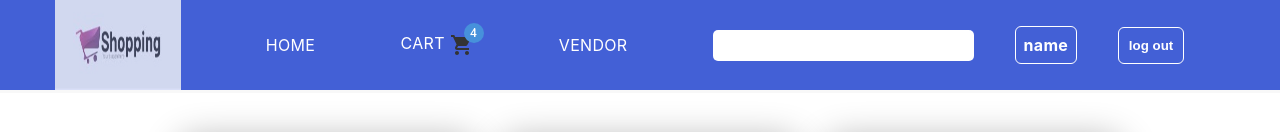
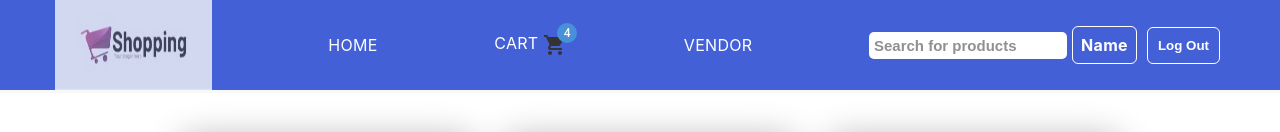
Before and after one commit to BavlyEkramy/final-system-project-cs309, a React (Create React App) app in the folder frontend/: page / in a window 1280 px wide. Shown: the top 132 px of the page. Built offline with nearby package versions, Linux system fonts and the light colour scheme.

Commit message:
Make some changes on header response, header menu, header search

```diff
--- a/frontend/package.json
+++ b/frontend/package.json
@@ -14,7 +14,6 @@
     "axios": "^1.6.2",
     "cors": "^2.8.5",
     "framer-motion": "^10.16.14",
-    "node": "^21.2.0",
     "react": "^18.2.0",
     "react-dom": "^18.2.0",
     "react-router-dom": "^6.20.0",
--- a/frontend/src/components/Header/Header.jsx
+++ b/frontend/src/components/Header/Header.jsx
@@ -29,7 +29,7 @@ const Header = props => {
 					<li><Link to="/vendor">Vendor</Link></li>
         </ul>
 			</nav>
-			<Search />
+			<Search placeholder="Search for products"/>
 			<div className='sign flex-box'>
 				{!login ?
 
--- a/frontend/src/components/Header/index.css
+++ b/frontend/src/components/Header/index.css
@@ -40,7 +40,7 @@ header .logo img {
 
 header nav {
   padding: 10px 15px;
-  flex: 2;
+  flex: 4;
   margin: 0;
 
 }
@@ -73,13 +73,12 @@ header nav ul li a {
 }
 
 header .search {
-  flex: 1;
+  flex: 1.2;
 }
 
 header .sign {
   justify-content: space-evenly;
   align-items: center;
-  flex: 1;
 }
 
 header .sign a {
@@ -92,8 +91,9 @@ header .sign input, header .sign a, header .sign .username {
   font-weight: bold;
   background-color: transparent;
   color: #fff;
-  padding: 15px;
-  text-transform: lowercase;
+  padding: 10px;
+  text-transform: capitalize;
+  margin: 5px;
 }
 
 header .sign .username {
@@ -133,20 +133,15 @@ header .menu-icon img {
 	}
 
   header .logo {
-    flex: .5;
+    flex: 1;
   }
 }
 
 @media (max-width: 767px) {
   header .search {
-    display: block;
-    width: 10px;
-    margin-left: 30px;
+    display: none;
   }
 
-  header .sign input {
-    padding: 5px;
-  }
 }
 
 @media (min-width: 768px) {
@@ -162,12 +157,13 @@ header .menu-icon img {
     display: none;
   }
 
-  header .sign input {
-    padding: 5px;
+  header .search {
+    width: 10px;
+    font-size: 15px;
   }
 
-  header .search {
-    width: 200px
+  header .flex-box {
+    flex-wrap: nowrap;
   }
 }
 
@@ -194,13 +190,9 @@ header .menu-icon img {
 		width: 970px;
 	}
 
-  header .sign input {
-    padding: 10px;
-  }
-
-  header .search {
+  /* header .search {
     width: 240px
-  }
+  } */
 }
 
 @media (min-width: 1200px) {
--- a/frontend/src/components/List/List.jsx
+++ b/frontend/src/components/List/List.jsx
@@ -1,3 +1,4 @@
+import Search from '../Search/Search';
 import './index.css';
 import { Link } from "react-router-dom";
 
@@ -7,6 +8,7 @@ const List = props => {
       <div className="close">
       <input className='close-btn' type='button' value='X' onClick={() => props.show(false)}/>
       </div>
+      <Search placeholder="Search for products"/>
       <ul className='myList' onClick={() => props.show(false)}>
         <li><Link to="/home">Home</Link></li>
         <li><Link to="/cart">Cart</Link></li>
@@ -18,7 +20,7 @@ const List = props => {
           :
           <>
           <li><div className='username'>Name</div></li>
-          <li><input type='button' value='log out' onClick={()=> {
+          <li><input className='log-out' type='button' value='log out' onClick={()=> {
             props.setLogin(false);
           }}/></li>
           </>
--- a/frontend/src/components/List/index.css
+++ b/frontend/src/components/List/index.css
@@ -1,3 +1,7 @@
+.list .search {
+  width: 100%;
+}
+
 .list {
   position: fixed;
   top: 0;
@@ -67,3 +71,11 @@
   font-weight: bold;
   font-size: 30px;
 }
+
+.list .log-out, .list .username {
+  border: none;
+  background-color: transparent;
+  font-weight: bold;
+  color: #fff;
+  font-size: 20px;
+}
--- a/frontend/src/components/Search/Search.jsx
+++ b/frontend/src/components/Search/Search.jsx
@@ -2,7 +2,7 @@ import './index.css';
 
 const Search = props => {
   return (
-    <input className='search' type="search" onChange={props.onChange} />
+    <input className='search' type="search" placeholder={props.placeholder} onChange={props.onChange} />
   );
 };
 
```
Also changed, not shown: 1 other file (tests, documents, lock files or other folders).
